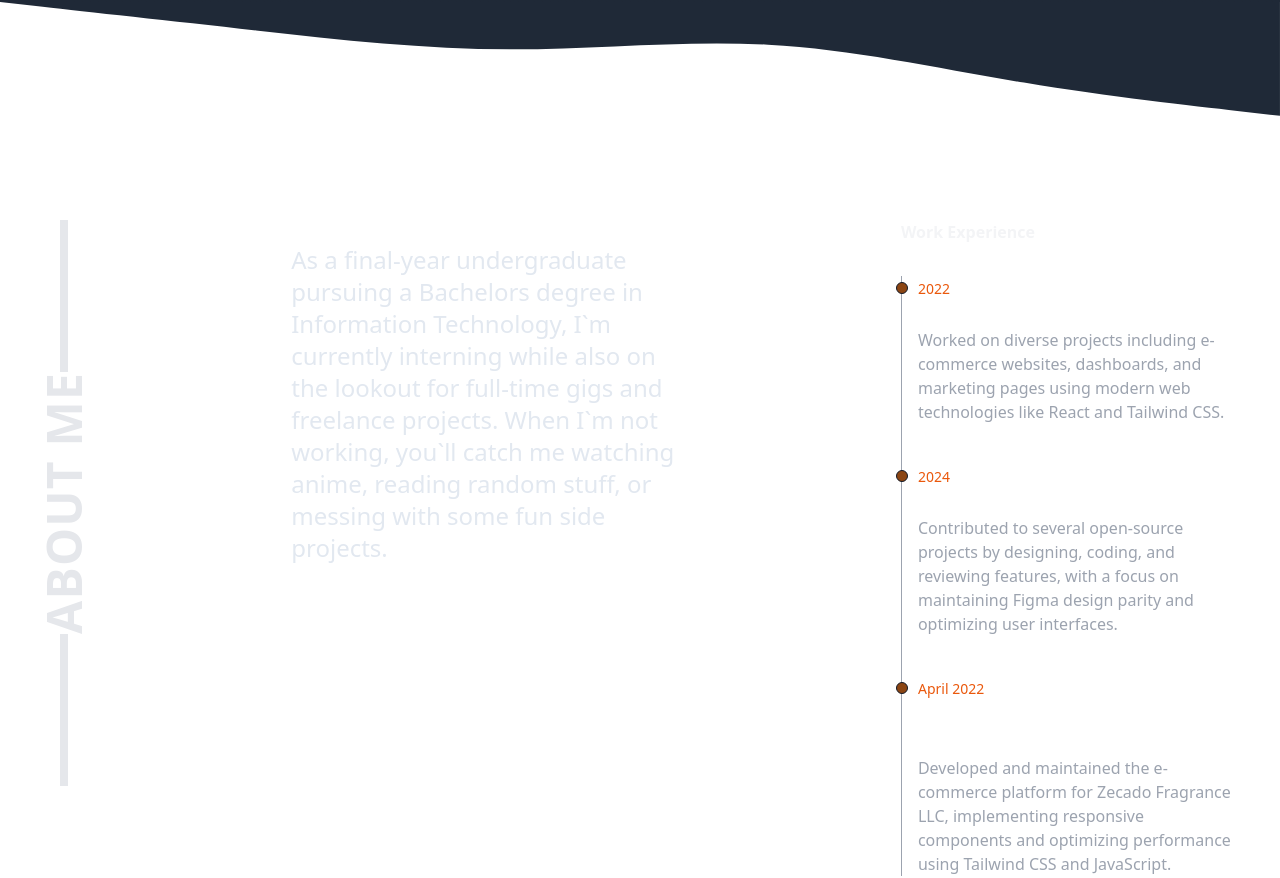
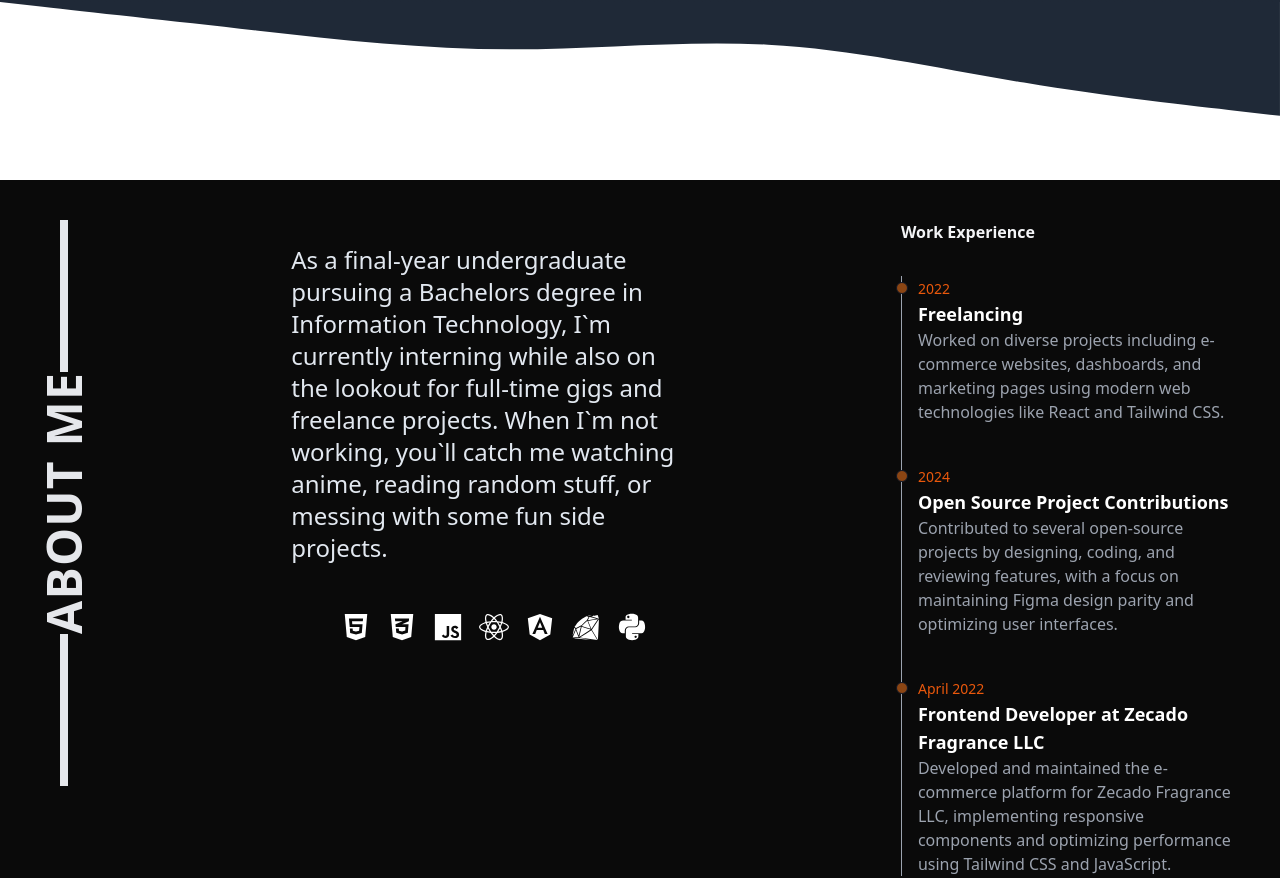
Before and after one commit to Yhworld/portfolio2, a Next.js app: page / in a window 1280 px wide. Shown: the part 613-1491 px from the top of the page. Built offline with nearby package versions, Linux system fonts and the light colour scheme.

Commit message:
add bg color

```diff
--- a/app/components/About.js
+++ b/app/components/About.js
@@ -5,7 +5,7 @@ import { DiRuby } from "react-icons/di";
 
 const About = () => {
   return (
-    <div className="text-white p-4 mb-24">
+    <div className="text-white p-4 mb-24 bg-blackMamba-500">
     <div className="container max-w-screen-xl mx-auto px-6 py-6 flex flex-col md:flex-row justify-between ">
         <div className="flex flex-row md:flex-col items-center">
         <hr className="w-4 border-2 md:border-4 md:w-2 font-bold md:pt-36" />
--- a/app/components/Contact.js
+++ b/app/components/Contact.js
@@ -52,7 +52,7 @@ const Contact = () => {
   };
 
   return (
-    <div className="text-white p-4">
+    <div className="text-white p-4 bg-blackMamba-500">
       <div className="container max-w-screen-xl mx-auto px-6 py-12 flex flex-col md:flex-row justify-between items-center">
         {/* Left Section */}
         <div className="flex flex-row md:flex-col items-center">
--- a/app/components/Footer.js
+++ b/app/components/Footer.js
@@ -6,7 +6,7 @@ import { IoMailOutline } from "react-icons/io5";
 const Footer = () => {
   return (
     <>
-      <div className="container max-w-screen-xl mx-auto px-6 py-12 flex flex-col justify-between items-center">
+      <div className="container bg-blackMamba-500 max-w-screen-xl mx-auto px-6 py-12 flex flex-col justify-between items-center">
         <hr className="w-full h-px mx-auto my-4 bg-gray-400 border-0 rounded md:my-10"></hr>
         <div className="flex flex-wrap space-y-6 mt-4 items-center justify-between w-full">
           <Link href="/">
```
